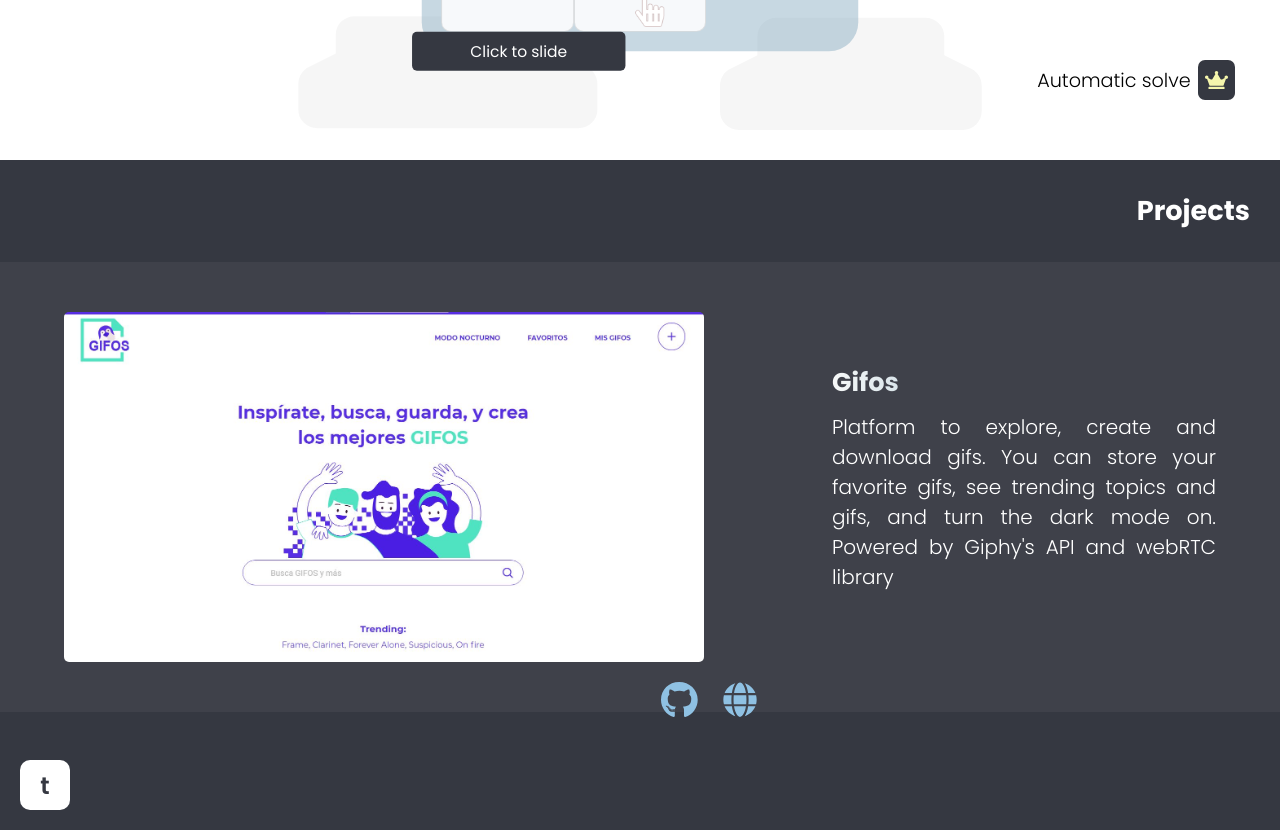
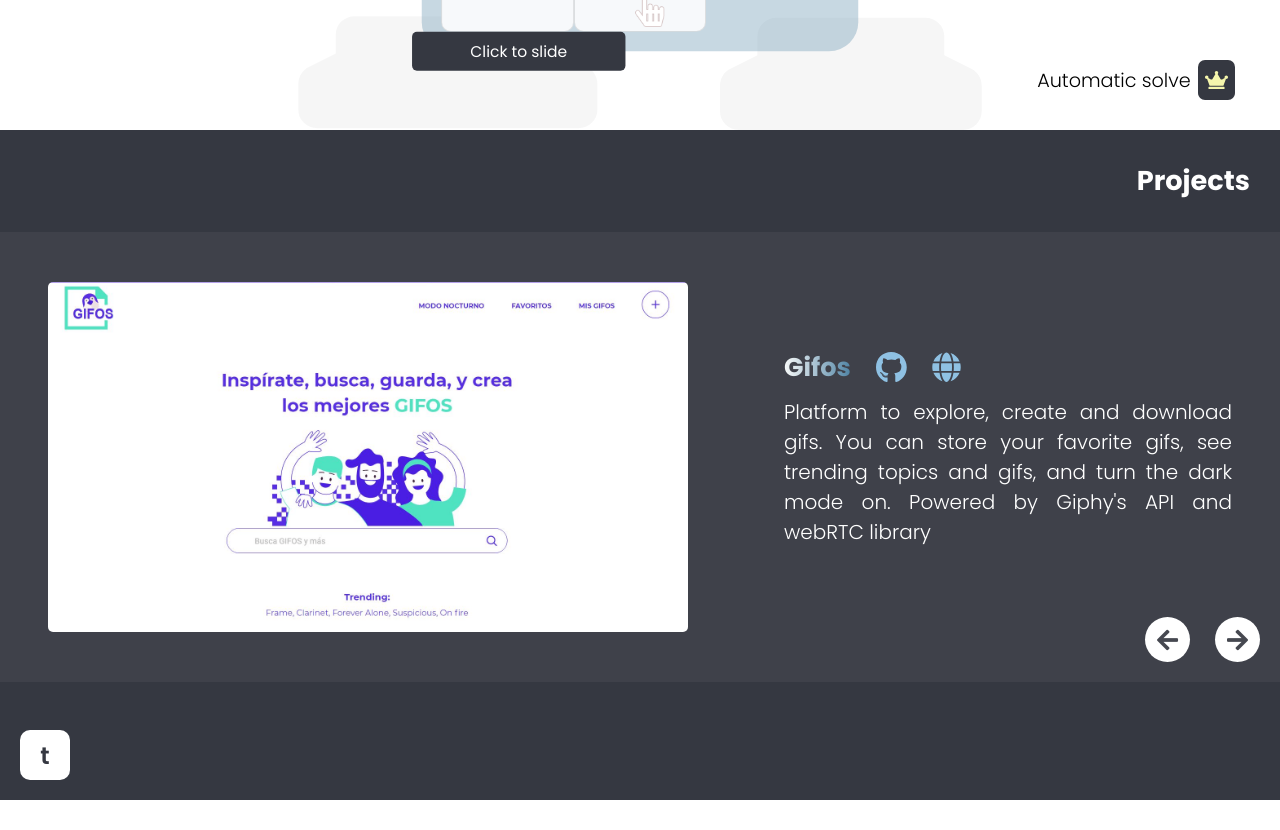
Before and after one commit to DannyCarvajal/portfolio-2022, a React (Create React App) app: page / in a window 1280 px wide. Shown: the part 2700-3530 px from the top of the page. After the commit the page ends 3500 px from the top, so only its background shows below. Built offline with nearby package versions, Linux system fonts and the light colour scheme.

Commit message:
project Section

```diff
--- a/src/components/projects/ProjectItem.jsx
+++ b/src/components/projects/ProjectItem.jsx
@@ -2,25 +2,36 @@
 import BehanceContact from "../../assets/img/behancecontact.svg";
 import WebContact from "../../assets/img/webcontact.svg";
 import GithubContact from "../../assets/img/githubcontact.svg";
+import projectItemHandlers from "../../hooks/projectItem";
 
-const ProjectItem = ({image, name, links, description}) => {
+const ProjectItem = ({image, name, links, description, projects, currProject, setCurrProject}) => {
+	const {leftButtonHandler, rightButtonHandler} = projectItemHandlers(projects, currProject, setCurrProject);
+
 	return (
 		<div className="projectItem">
 			<div className="projectItem__description">
-				<h3 className="title">{name}</h3>
+				<div className="projectItem__linksContainer">
+					<h3 className="title">{name}</h3>
+					{links.map((link, index) => {
+						return (
+							<a href={link} key={link} target="_blank" rel="noreferrer">
+								<img src={index === 0 ? GithubContact : index === 1 ? WebContact : BehanceContact} alt="ContactLink" height="30px" />
+							</a>
+						);
+					})}
+				</div>
 				<p>{description}</p>
 			</div>
 			<div className="projectItem__imgContainer">
 				<img src={image} alt={name} className="projectimage" />
-				<div className="projectItem__linksContainer">
-					{links.map((link, index) => {
-						return (
-							<a href={link} key={link} target="_blank" rel="noreferrer">
-								<img src={index === 0 ? GithubContact : index === 1 ? WebContact : BehanceContact} alt="ContactLink" height="35px" />
-							</a>
-						);
-					})}
-				</div>
+			</div>
+			<div className="projectItem__projectButtons">
+				<button className="leftButton" onClick={leftButtonHandler}>
+					<i className="fas fa-arrow-left"></i>
+				</button>
+				<button className="rightButton" onClick={rightButtonHandler}>
+					<i className="fas fa-arrow-right"></i>
+				</button>
 			</div>
 		</div>
 	);
--- a/src/components/projects/projectitem.scss
+++ b/src/components/projects/projectitem.scss
@@ -18,30 +18,17 @@
             object-fit: cover;
             cursor: pointer;
             border-radius: 5px;
+            max-width: 450px;
         }
 
-        &>.projectItem__linksContainer {
-            margin-top: 5px;
-            width: 100%;
-            height: 100%;
-            display: flex;
-            justify-content: center;
-            align-items: center;
-            gap: 25px;
 
-            & a {
-                display: flex;
-                justify-content: center;
-                align-items: center;
-
-            }
-        }
     }
 
     &__description {
         width: 85vw;
         color: white;
         margin-bottom: 20px;
+        position: relative;
 
         & .title {
             font-size: 1.5rem;
@@ -65,33 +52,19 @@
             text-align: justify;
 
         }
-    }
-}
-
-@media (min-width:700px) {
-
-    /* tablet, landscape iPad */
-
-    .projectItem {
-        width: 400px;
-
-
-        &__imgContainer {
-            width: 100%;
-            height: 220px;
-            background-color: transparent;
-
-            &>.projectimage {
-                width: 100%;
-                object-position: top;
-            }
 
         &>.projectItem__linksContainer {
-                height: 50px;
-                margin: 5px;
-
+            // position: absolute;
+            // top: 0;
+            width: 100%;
+            display: flex;
+            justify-content: flex-start;
+            align-items: center;
+            gap: 25px;
 
             & a {
+                margin-bottom: 10px;
+                height: 25px;
                 display: flex;
                 justify-content: center;
                 align-items: center;
@@ -100,31 +73,17 @@
         }
     }
 
-        &__description {
-            height: 170px;
-            width: 100%;
-            margin-bottom: 20px;
+    &__projectButtons {
+        display: none;
 
-            & .title {
-                font-size: 1.5rem;
-                font-weight: bold;
-                margin-bottom: 10px;
-                text-align: left;
-
-            }
-
-            & p {
-                font-weight: 300;
-                text-align: justify;
-
-            }
     }
 }
 
 
-}
 
-@media (min-width:1100px) {
+
+
+@media (min-width:700px) {
 
     .projectItem {
         margin: 0;
@@ -134,13 +93,16 @@
         flex-direction: row;
         justify-content: space-around;
         align-items: center;
+        position: relative;
 
         &__imgContainer {
             order: -1;
             height: 350px;
             width: 50%;
 
-            &>.projectimage {}
+            &>.projectimage {
+                max-width: unset;
+            }
 
             &>.projectItem__linksContainer {
                 position: absolute
@@ -150,9 +112,8 @@
         &__description {
             justify-self: flex-start;
             height: fit-content;
-            width: 30%;
+            width: 35%;
 
-            // margin-bottom: 20px;
 
             & .title {
                 font-size: 1.6rem;
@@ -163,6 +124,37 @@
                 text-align: justify;
             }
         }
+
+        &__projectButtons {
+            display: block;
+            position: absolute;
+            bottom: 20px;
+            right: 20px;
+            display: flex;
+            justify-content: center;
+            align-items: center;
+            gap: 25px;
+            width: fit-content;
+
+            & button {
+                width: 45px;
+                height: 45px;
+                background-color: white;
+                border-radius: 50%;
+                display: flex;
+                justify-content: center;
+                align-items: center;
+                border: none;
+                cursor: pointer;
+            }
+
+            & i {
+                color: rgba(70, 72, 80, 1);
+                font-size: 1.5rem;
+
+
+            }
+        }
     }
 
 }
--- /dev/null
+++ b/src/hooks/projectItem.js
@@ -0,0 +1,26 @@
+const projectItemHandlers = (projects, currProject, setCurrProject) => {
+	const leftButtonHandler = () => {
+		const currIndex = projects.findIndex(project => project.name === currProject[0].name);
+		if (currIndex > 0) {
+			setCurrProject([projects[currIndex - 1]]);
+		} else {
+			setCurrProject([projects[projects.length - 1]]);
+		}
+	};
+
+	const rightButtonHandler = () => {
+		const currIndex = projects.findIndex(project => project.name === currProject[0].name);
+		if (currIndex < projects.length - 1) {
+			setCurrProject([projects[currIndex + 1]]);
+		} else {
+			setCurrProject([projects[0]]);
+		}
+	};
+
+	return {
+		leftButtonHandler,
+		rightButtonHandler,
+	};
+};
+
+export default projectItemHandlers;
--- a/src/sections/projects/Projects.jsx
+++ b/src/sections/projects/Projects.jsx
@@ -29,12 +29,11 @@
 
 	const [projects, setProjects] = useState(initProjects);
 	const [currProject, setCurrProject] = useState([initProjects[0]]);
-	const positionCounter = useRef(0);
 
 	const Projects = projects => {
 		return projects.map(project => {
 			let nameWithoutSpacesOrCases = project.name.replace(/\s/g, "").toLowerCase();
-			return <ProjectItem key={project.name} image={process.env.PUBLIC_URL + `/img/${nameWithoutSpacesOrCases}.png`} name={project.name} links={project.links} description={project.description} />;
+			return <ProjectItem key={project.name} image={process.env.PUBLIC_URL + `/img/${nameWithoutSpacesOrCases}.png`} name={project.name} links={project.links} description={project.description} currProject={currProject} setCurrProject={setCurrProject} projects={initProjects} />;
 		});
 	};
 
--- a/src/sections/projects/projects.scss
+++ b/src/sections/projects/projects.scss
@@ -20,9 +20,9 @@
     /* tablet, landscape iPad */
 
     .projectsSection {
-        margin-top: 30px;
         position: relative;
         overflow-x: hidden;
+        min-height: 670px;
 
         &__title {
             text-align: right
@@ -35,8 +35,8 @@
             flex-wrap: wrap;
             column-gap: 20px;
         }
+    }
 
-    }
 }
 
 
```
Lines whose indentation alone changed are shown as unchanged.
